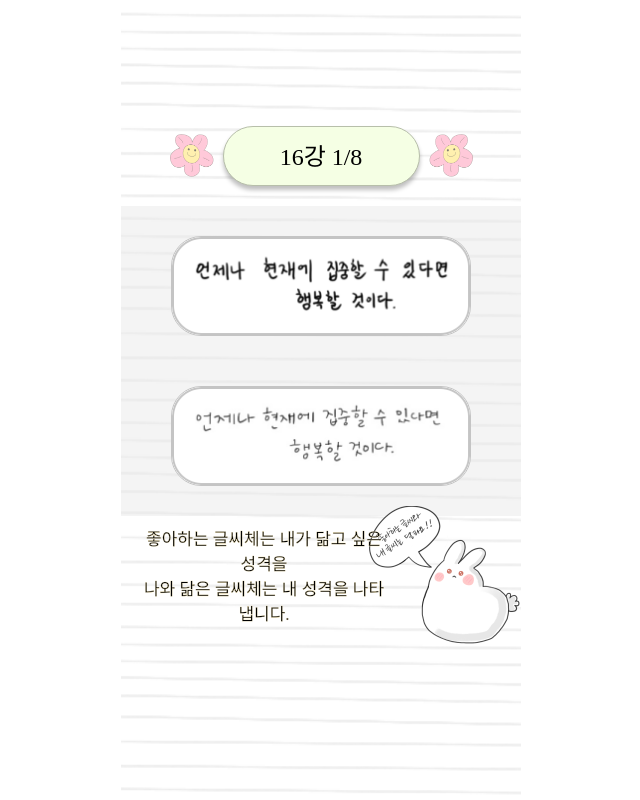
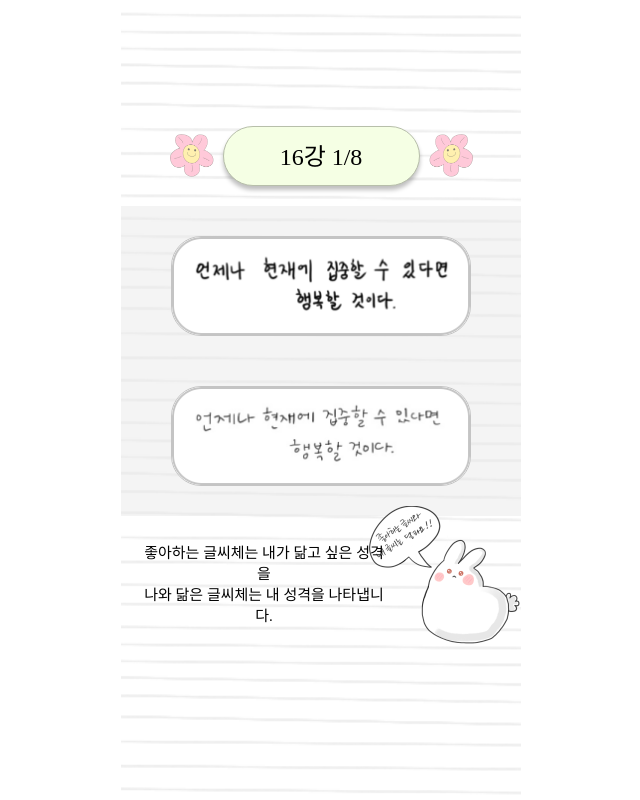
Before and after one commit to peter-coco/myFont-survey, a React (Create React App) app: page /survey in a window 1280 px wide. Shown: the whole page, without its empty margins (319-959 px from the left). Built offline with nearby package versions, Linux system fonts and the light colour scheme; no server answers; a web font is replaced by a local one.

Commit message:
fix ui on survey

```diff
--- a/src/components/surveyForm/index.style.ts
+++ b/src/components/surveyForm/index.style.ts
@@ -116,8 +116,9 @@ export const Bottom = styled.div`
 `;
 export const BottomDescription = styled.div`
   font-family: '나눔손글씨 가람연꽃';
-  -webkit-text-stroke: 0.3px #ffedb6;
-  font-size: 17px;
+  /* -webkit-text-stroke: 0.3px #ffedb6; */
+  font-size: 15px;
+  font-weight: 400;
   text-align: center;
   position: relative;
   top: -20px;
```
